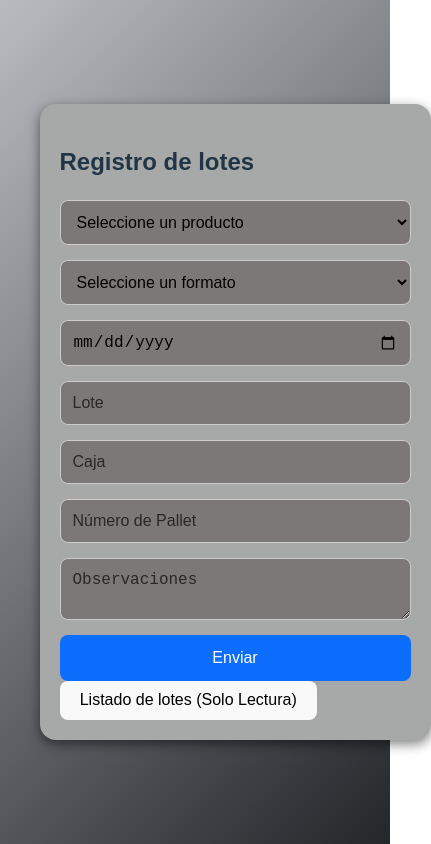
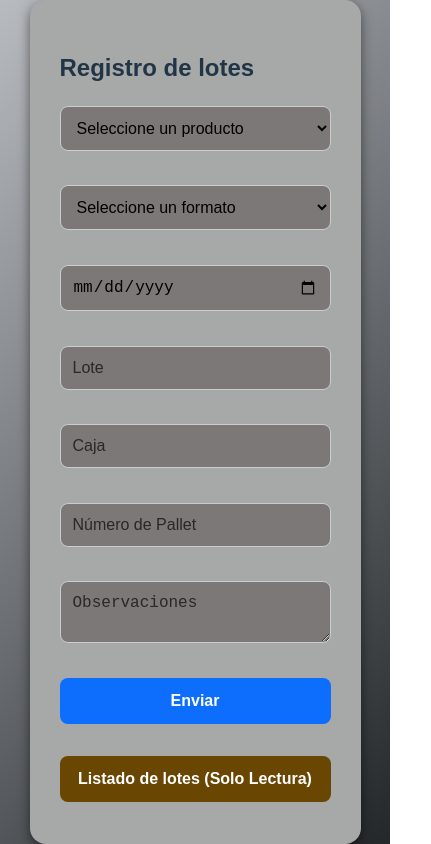
Before and after one commit to leoptr22/contra-muestras, a React (Vite) app: page / in a window 390 px wide. Shown: the whole page, 431 px wide, since content can reach past the window. Built offline with nearby package versions, Linux system fonts and the light colour scheme.

Commit message:
anexo hoja de calculo

```diff
--- a/src/Contramuestras.css
+++ b/src/Contramuestras.css
@@ -9,6 +9,69 @@ body {
     background: linear-gradient(135deg, #b8bbc0, #23272a);
     font-family: 'Arial', sans-serif;
 }
+
+/* Estilos generales para los botones */
+button {
+    font-size: 16px;
+    font-weight: 600;
+    padding: 12px 20px;
+    border: none;
+    border-radius: 8px;
+    cursor: pointer;
+    transition: all 0.3s ease;
+    text-align: center;
+    display: inline-block;
+  }
+
+  /* Estilo para el botón de envío */
+  .submit-btn {
+    background-color: #4CAF50; /* Color verde */
+    color: white;
+  }
+
+  .submit-btn:hover {
+    background-color: #45a049; /* Color verde más oscuro al pasar el cursor */
+    transform: scale(1.05); /* Efecto de aumentar el tamaño del botón */
+  }
+
+  .submit-btn:active {
+    background-color: #388e3c; /* Color verde más oscuro al hacer clic */
+    transform: scale(1); /* Vuelve a su tamaño original */
+  }
+
+  /* Estilo para el botón de ver la hoja de cálculo */
+  .view-button {
+    background-color: #6a4603; /* Color azul */
+    color: white;
+    margin-top: 20px; /* Separación entre botones */
+  }
+
+  .view-button:hover {
+    background-color: #0056b3; /* Color azul más oscuro al pasar el cursor */
+    transform: scale(1.05);
+  }
+
+  .view-button:active {
+    background-color: #003f7f; /* Color azul aún más oscuro al hacer clic */
+    transform: scale(1);
+  }
+
+  /* Estilo para el botón con fondo rojo (si se requiere) */
+  .cancel-btn {
+    background-color: #f44336; /* Color rojo */
+    color: white;
+  }
+
+  .cancel-btn:hover {
+    background-color: #e53935; /* Rojo más oscuro al pasar el cursor */
+    transform: scale(1.05);
+  }
+
+  .cancel-btn:active {
+    background-color: #d32f2f; /* Rojo más oscuro al hacer clic */
+    transform: scale(1);
+  }
+
 
 /* Placeholder gris oscuro */
 .input::placeholder, .textarea::placeholder {
@@ -69,6 +132,7 @@ body {
     transition: background-color 0.3s;
 }
 
+
 .submit-btn:hover {
     background-color: #0b5ed7;
 }
@@ -84,9 +148,66 @@ body {
 }
 
 /* Responsive */
-@media (max-width: 500px) {
+@media (max-width: 1220px) {
+    /* Contenedor del formulario */
     .formulario {
-        padding: 20px;
-        margin: 20px;
+        width: 100%; /* Hace que el formulario ocupe todo el ancho de la pantalla */
+        max-width: 700px; /* Limita el tamaño máximo del formulario */
+        padding: 30px; /* Añade padding para darle espacio */
+        margin: 0 auto; /* Centra el formulario */
+        box-sizing: border-box; /* Asegura que el padding no afecte al tamaño total */
+        height: 100vh; /* Asegura que el formulario ocupe toda la altura de la pantalla */
+        display: flex;
+        flex-direction: column;
+        justify-content: space-between; /* Asegura que los elementos se distribuyan uniformemente */
+    }
+
+    /* Título */
+    .form-grid h2 {
+        font-size: 24px; /* Ajuste del tamaño del título */
+        text-align: center; /* Centra el título */
+        margin-bottom: 20px; /* Separación inferior */
+    }
+
+    /* Campos de entrada (input, textarea y select) */
+    .input, .textarea, select {
+        padding: 12px; /* Padding adecuado para los campos */
+        font-size: 16px; /* Tamaño de la fuente para mejorar la legibilidad */
+        width: 100%; /* Hace que los campos ocupen todo el ancho disponible */
+        margin-bottom: 12px; /* Espaciado entre los campos */
+        box-sizing: border-box; /* Asegura que el padding no afecte al tamaño total */
+    }
+
+    /* Botones */
+    .submit-btn, .view-button, .cancel-btn {
+        padding: 14px; /* Aumenta el tamaño de los botones */
+        font-size: 16px; /* Tamaño de la fuente para los botones */
+        width: 100%; /* Hace que los botones ocupen todo el ancho del formulario */
+        margin-bottom: 12px; /* Separación entre los botones */
+        box-sizing: border-box;
+    }
+
+    /* Mensaje de éxito */
+    .success-message {
+        font-size: 16px; /* Ajusta el tamaño del texto del mensaje */
+        background: #d1e7dd;
+        color: #0f5132;
+        padding: 12px;
+        border-radius: 8px;
+        text-align: center;
+        margin-top: 10px;
+    }
+
+    /* Asegura que los botones estén al final si hay muchos campos */
+    .form-grid {
+        flex: 1; /* Hace que el contenido ocupe todo el espacio disponible */
+        display: flex;
+        flex-direction: column;
+        justify-content: space-between;
+    }
+
+    /* Para una mejor visualización en dispositivos grandes, aseguramos que el contenido no se "desborde" */
+    .formulario > * {
+        max-width: 100%;
     }
 }
```
